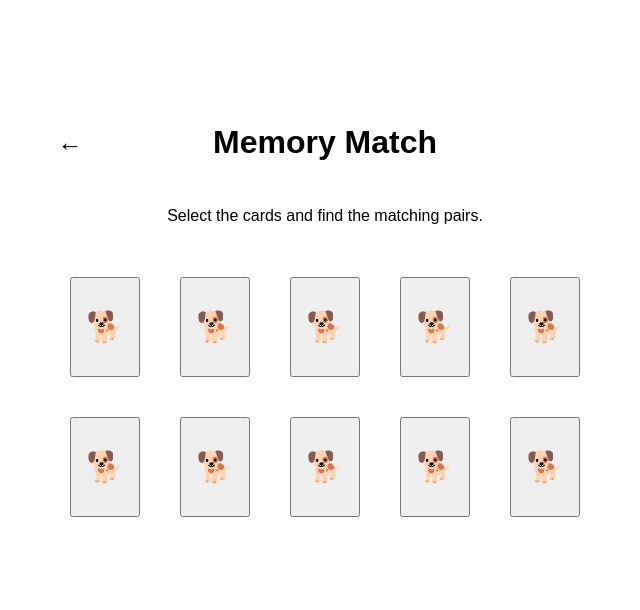
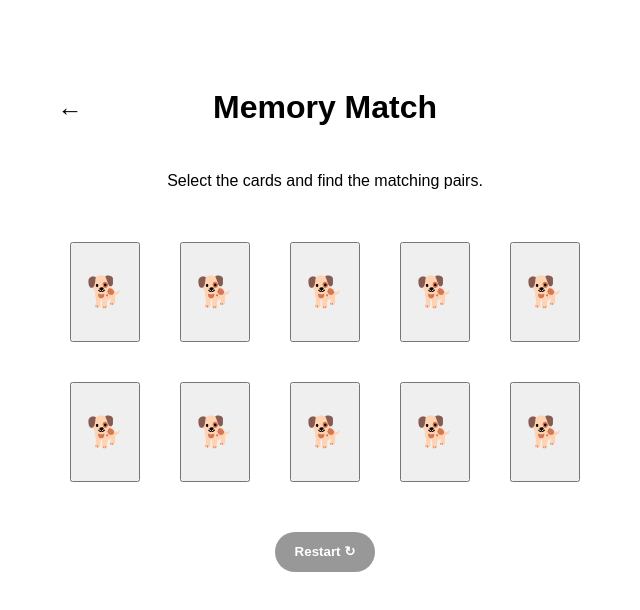
Before and after one commit to javiermorenov1203/MiniGames, a React (Vite) app: page /MiniGames/MemoryMatch in a window 1280 px wide. Shown: the top 610 px of the page, without its empty margins (315-955 px from the left). Built offline with nearby package versions, Linux system fonts and the light colour scheme.

Commit message:
refactor

```diff
--- a/src/Pages/MemoryMatchPage.jsx
+++ b/src/Pages/MemoryMatchPage.jsx
@@ -1,5 +1,6 @@
 import { useState } from "react"
 import GameTitle from "../components/GameTitle"
+import RestartButton from "../components/RestartButton"
 import './MemoryMatchPage.css'
 
 export default function MemoryMatchPage() {
@@ -16,6 +17,7 @@ export default function MemoryMatchPage() {
                     <button className="card">{value}</button>
                 ))}
             </div>
+            <RestartButton></RestartButton>
         </>
     )
 }
--- a/src/Pages/TicTacToePage.css
+++ b/src/Pages/TicTacToePage.css
@@ -30,19 +30,3 @@
     cursor: default;
     background-color: green;
 }
-
-.restart-button {
-    border-radius: 20px;
-    background-color: rgb(152, 152, 152);
-    border-width: 0;
-    height: 40px;
-    width: 100px;
-    margin-top: 30px;
-    color: white;
-    font-weight: bold;
-}
-
-.restart-button:hover {
-    cursor: pointer;
-    background-color: rgb(116, 116, 116);
-}
--- a/src/Pages/TicTacToePage.jsx
+++ b/src/Pages/TicTacToePage.jsx
@@ -1,5 +1,6 @@
 import { useState } from "react"
 import GameTitle from "../components/GameTitle"
+import RestartButton from "../components/RestartButton"
 import "./TicTacToePage.css"
 
 export default function TicTacToePage() {
@@ -48,12 +49,13 @@ export default function TicTacToePage() {
                     </button>
                 ))}
             </div>
-            <button className={'restart-button'} onClick={() => {
+            <RestartButton onClick={() => {
                 setCurrent(0)
                 setWinnerCells([])
                 setBoard(Array(9).fill(null))
             }
-            }>Restart ↻</button>
+            }></RestartButton>
+
         </>
     )
 
--- /dev/null
+++ b/src/components/RestartButton.css
@@ -0,0 +1,15 @@
+.restart-button {
+    border-radius: 20px;
+    background-color: rgb(152, 152, 152);
+    border-width: 0;
+    height: 40px;
+    width: 100px;
+    margin-top: 30px;
+    color: white;
+    font-weight: bold;
+}
+
+.restart-button:hover {
+    cursor: pointer;
+    background-color: rgb(116, 116, 116);
+}
--- /dev/null
+++ b/src/components/RestartButton.jsx
@@ -0,0 +1,7 @@
+import './RestartButton.css'
+
+export default function RestartButton({ onClick }) {
+    return (
+        <button className={'restart-button'} onClick={onClick}>Restart ↻</button>
+    )
+}
```
